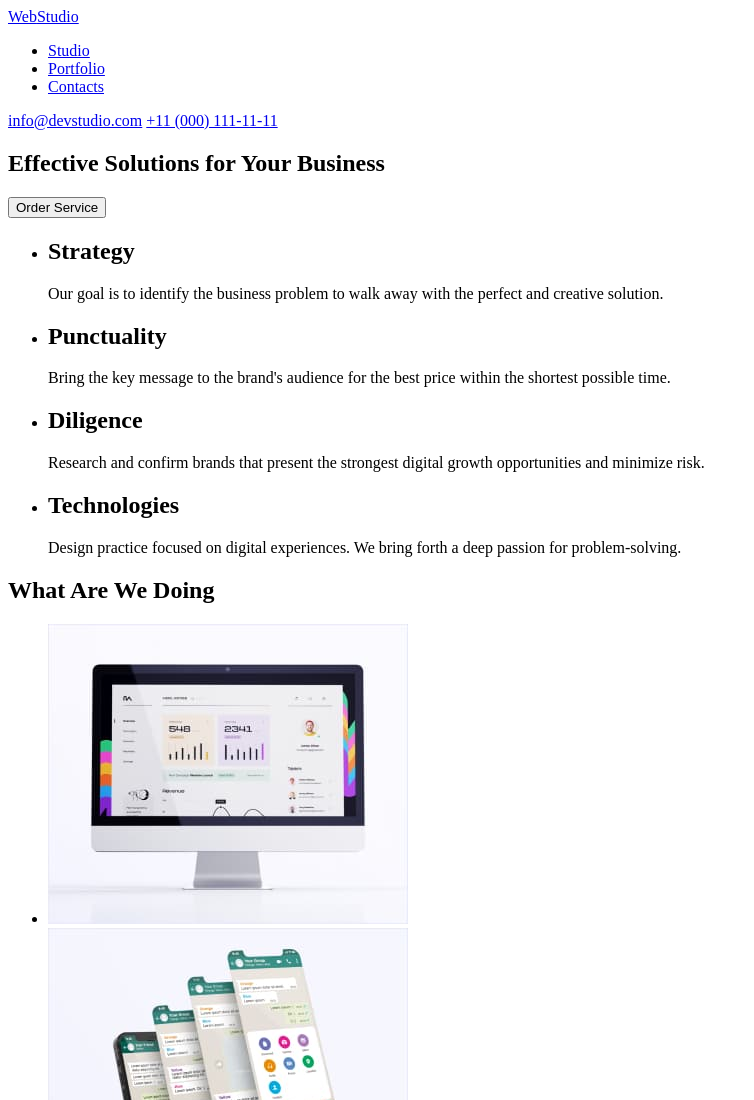
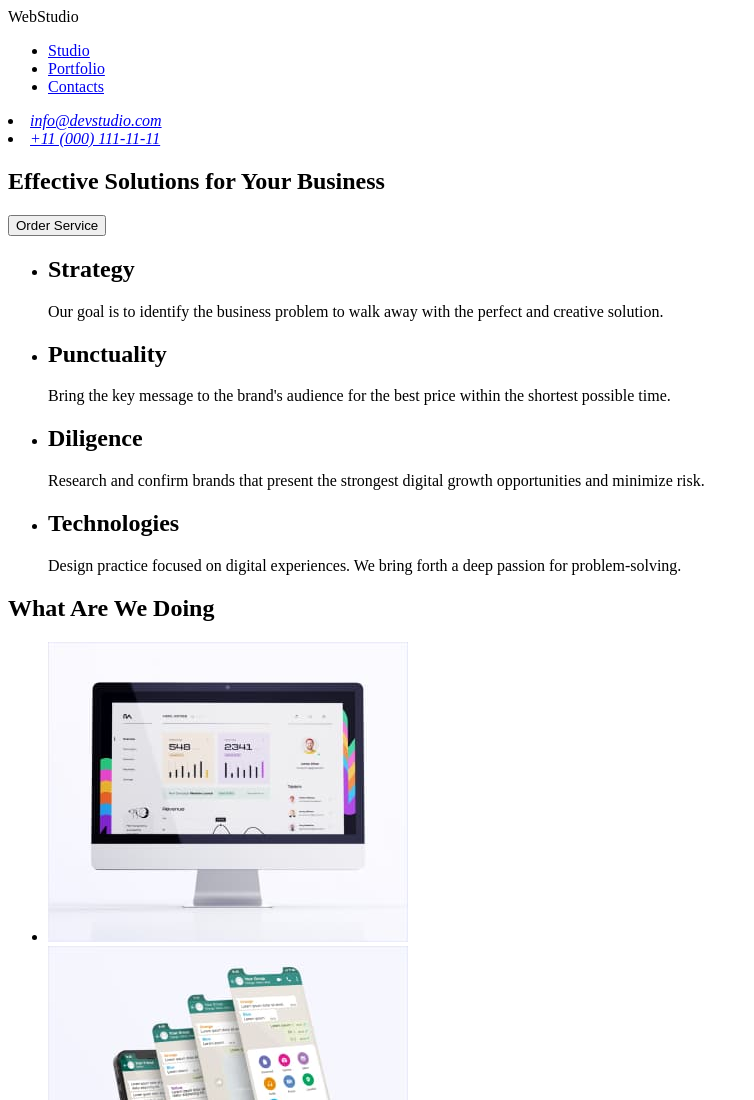
Before and after one commit to MarcinJaroszewicz/goit-markup-hw-01, a plain HTML site: page index.html in a window 1280 px wide. Shown: the top 1100 px of the page, without its empty margins (0-754 px from the left). Drawn offline with Linux system fonts and the light colour scheme.

Commit message:
Update index.html

```diff
--- a/index.html
+++ b/index.html
@@ -9,10 +9,10 @@
   <body>
     <header>
       <nav>
-        <a href="./index.html"><span>Web</span><span>Studio</span></a>
+        <span>Web</span><span>Studio</span>
         <ul>
           <li>
-            <a href="./index.html">Studio</a>
+            <a href="#">Studio</a>
           </li>
 
           <li><a href="#">Portfolio</a></li>
@@ -20,8 +20,11 @@
         </ul>
       </nav>
       <div>
-        <a href="mailto:info@devstudio.com">info@devstudio.com</a>
-        <a href="+11(000)111-11-11">+11 (000) 111-11-11</a>
+        <address>
+          <li><a href="mailto:info@devstudio.com">info@devstudio.com</a></li>
+
+          <li><a href="+11(000)111-11-11">+11 (000) 111-11-11</a></li>
+        </address>
       </div>
     </header>
 
```
